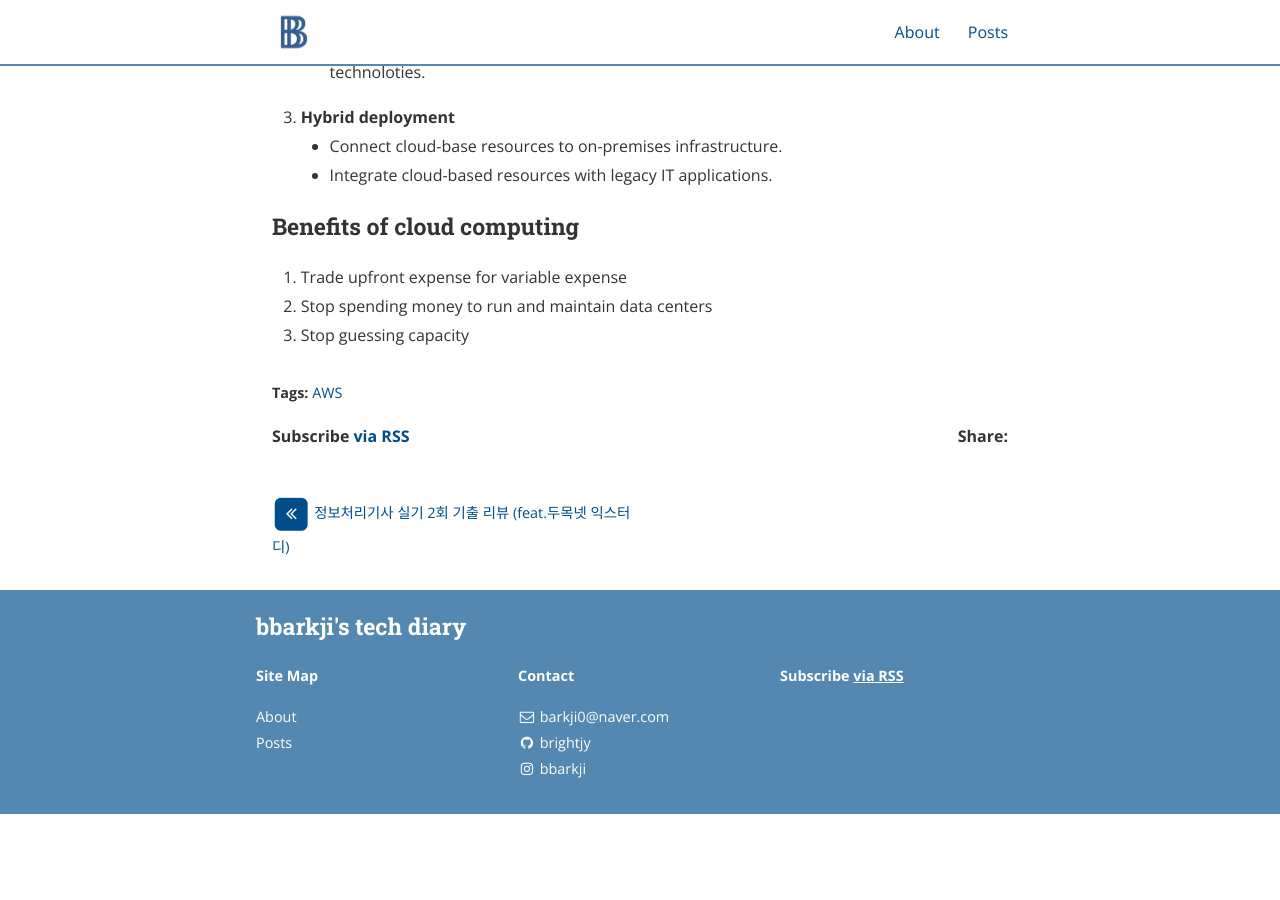
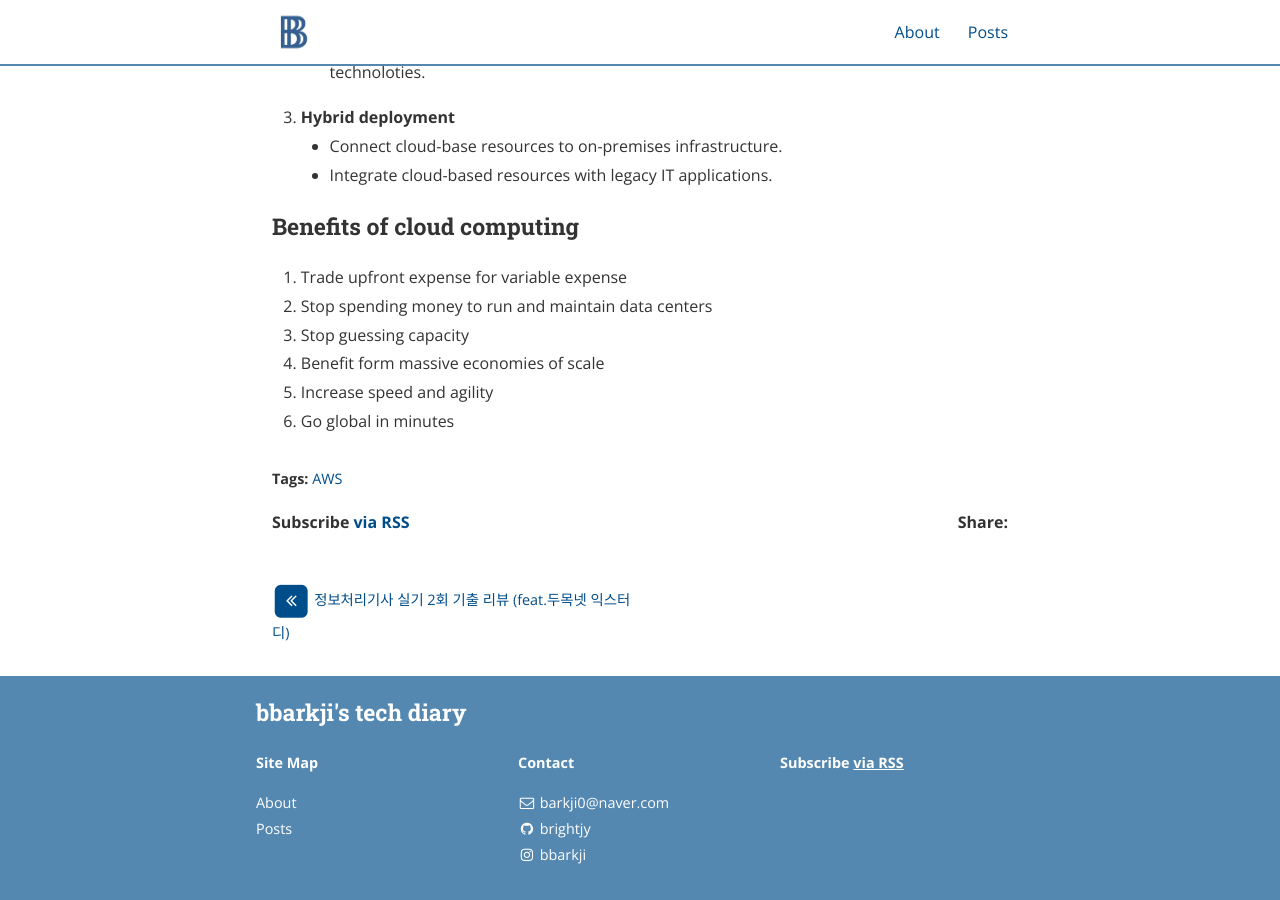
Before and after one commit to brightjy/brightjy.github.io, a Jekyll site: the page built from _posts/2020-12-20-(AWS Cloud Practitioner Essentials) Computing.md, in a window 1280 px wide and 900 px high, scrolled down 931 px. Built offline with Jekyll 4.4.1, drawn with Linux system fonts in a browser that asks for light colours; nearby versions of some CDN libraries; before the commit the page ends 1745 px from its top, so only the background shows below that.

Commit message:
add 1220post

```diff
--- a/_posts/2020-12-20-(AWS Cloud Practitioner Essentials) Computing.md
+++ b/_posts/2020-12-20-(AWS Cloud Practitioner Essentials) Computing.md
@@ -43,3 +43,6 @@ cover:  "/assets/instacode.png"
 1. Trade upfront expense for variable expense
 2. Stop spending money to run and maintain data centers
 3. Stop guessing capacity
+4. Benefit form massive economies of scale
+5. Increase speed and agility
+6. Go global in minutes
```
